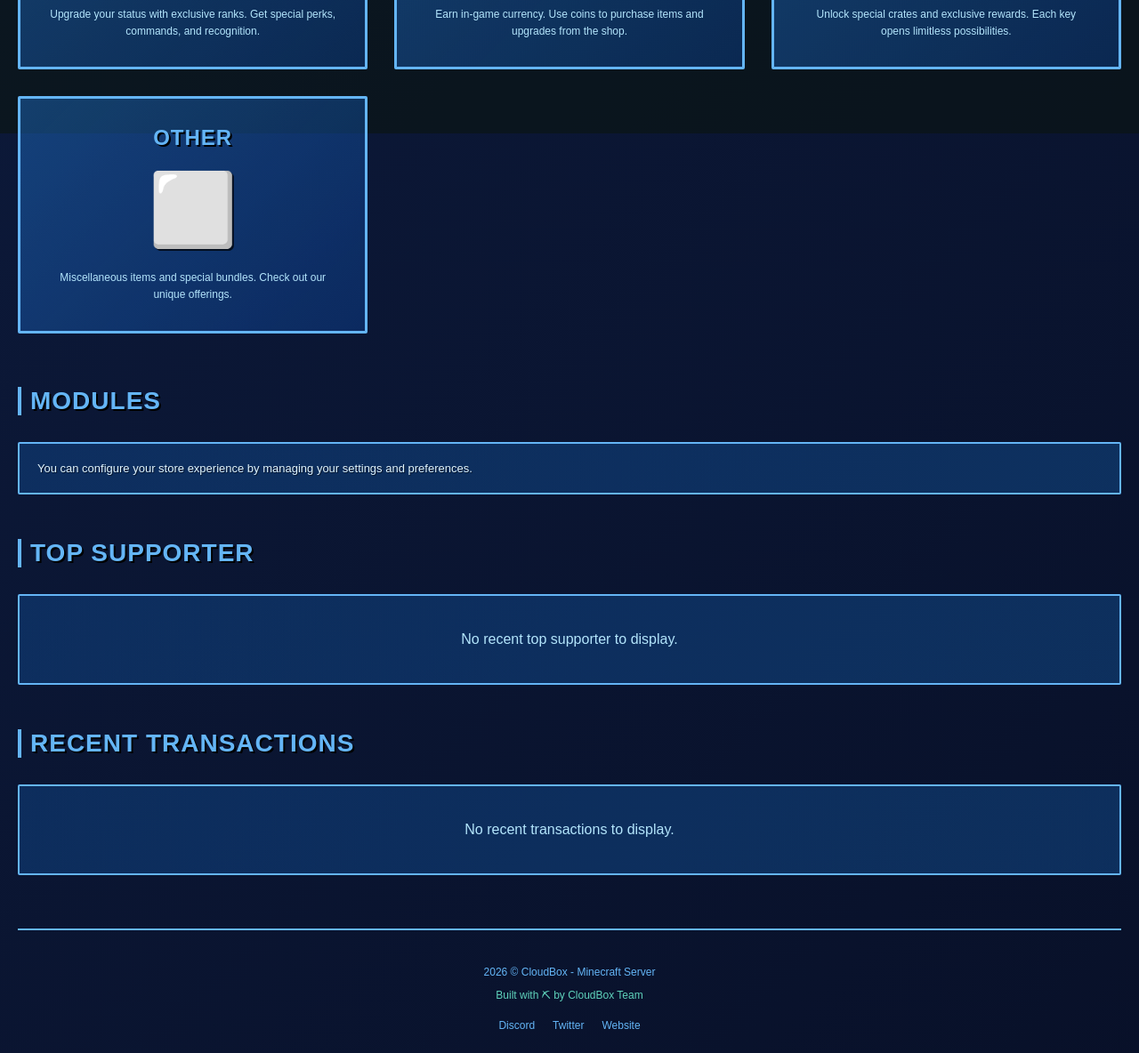
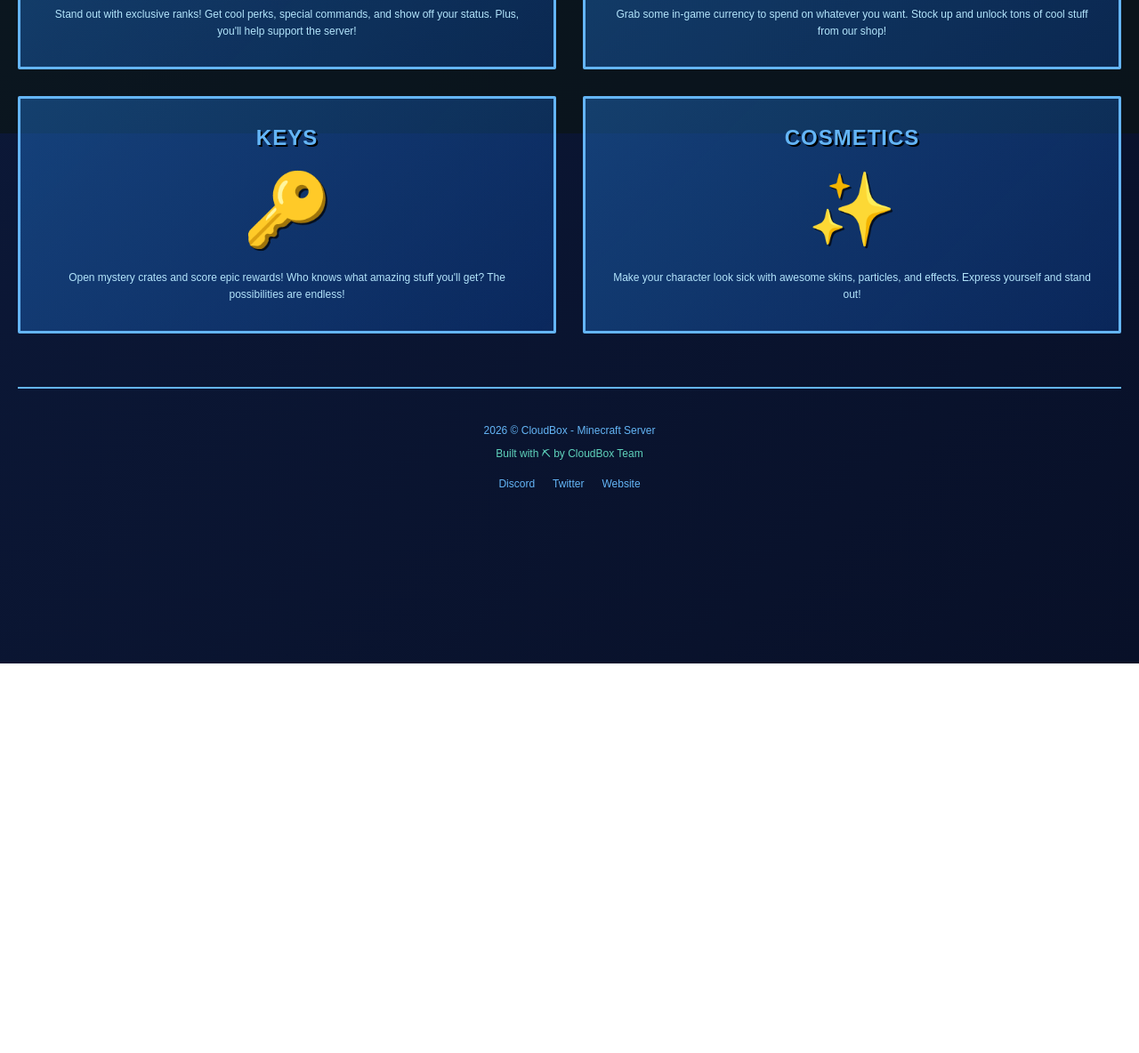
Before and after one commit to Youngblock3k/Cloudb0x, a plain HTML site: page index.html in a window 1280 px wide. Shown: the part 650-1834 px from the top of the page at 89% size. After the commit the page ends 1396 px from the top, so only its background shows below. Drawn offline with Linux system fonts and the light colour scheme.

Commit message:
Update index.html

```diff
--- a/index.html
+++ b/index.html
@@ -152,9 +152,15 @@
         /* Grid Section */
         .grid {
             display: grid;
-            grid-template-columns: repeat(auto-fit, minmax(320px, 1fr));
+            grid-template-columns: repeat(2, 1fr);
             gap: 30px;
             margin-bottom: 60px;
+        }
+
+        @media (max-width: 900px) {
+            .grid {
+                grid-template-columns: 1fr;
+            }
         }
 
         /* Store Item Card */
@@ -338,7 +344,7 @@
 
         <!-- Welcome Message -->
         <div class="welcome-text">
-            Welcome to the official store of CloudBox! Here, you can purchase exclusive items, ranks, and other perks to enhance your experience on our server. Your support helps us maintain and improve the server, ensuring a great experience for all players. Thank you for being part of our community! (Server IP: play.cloudbox.net)
+            Hey there, player! 👋 Welcome to our CloudBox store - your one-stop shop for awesome gear, ranks, and everything you need to level up your experience. We put a lot of effort into keeping our server running smoothly, and every purchase really helps us out. Thanks for being an awesome part of our community! Need help? Hit us up on Discord or check out play.cloudbox.net
         </div>
 
         <!-- Store Items Grid -->
@@ -348,7 +354,7 @@
                 <div class="item-title">RANKS</div>
                 <div class="item-icon">👑</div>
                 <div class="item-description">
-                    Upgrade your status with exclusive ranks. Get special perks, commands, and recognition.
+                    Stand out with exclusive ranks! Get cool perks, special commands, and show off your status. Plus, you'll help support the server!
                 </div>
             </div>
 
@@ -357,7 +363,7 @@
                 <div class="item-title">COINS</div>
                 <div class="item-icon">💰</div>
                 <div class="item-description">
-                    Earn in-game currency. Use coins to purchase items and upgrades from the shop.
+                    Grab some in-game currency to spend on whatever you want. Stock up and unlock tons of cool stuff from our shop!
                 </div>
             </div>
 
@@ -366,37 +372,21 @@
                 <div class="item-title">KEYS</div>
                 <div class="item-icon">🔑</div>
                 <div class="item-description">
-                    Unlock special crates and exclusive rewards. Each key opens limitless possibilities.
+                    Open mystery crates and score epic rewards! Who knows what amazing stuff you'll get? The possibilities are endless!
                 </div>
             </div>
 
-            <!-- Other -->
+            <!-- Cosmetics -->
             <div class="store-item">
-                <div class="item-title">OTHER</div>
-                <div class="item-icon">⬜</div>
+                <div class="item-title">COSMETICS</div>
+                <div class="item-icon">✨</div>
                 <div class="item-description">
-                    Miscellaneous items and special bundles. Check out our unique offerings.
+                    Make your character look sick with awesome skins, particles, and effects. Express yourself and stand out!
                 </div>
             </div>
         </div>
 
-        <!-- Modules Section -->
-        <div class="section-title">MODULES</div>
-        <div class="info-box">
-            You can configure your store experience by managing your settings and preferences.
-        </div>
 
-        <!-- Top Supporter Section -->
-        <div class="section-title">TOP SUPPORTER</div>
-        <div class="empty-state">
-            No recent top supporter to display.
-        </div>
-
-        <!-- Recent Transactions Section -->
-        <div class="section-title">RECENT TRANSACTIONS</div>
-        <div class="empty-state">
-            No recent transactions to display.
-        </div>
 
         <!-- Footer -->
         <div class="footer">
@@ -416,12 +406,12 @@
             item.addEventListener('click', function() {
                 this.style.transform = 'scale(0.95)';
                 setTimeout(() => {
-                    this.style.transform = '';
-                }, 100);
-            });
-        });
-
-        // Add hover sound effect simulation
+                 Made with ❤️ by the CloudBox Team</div>
+            <div style="margin-top: 10px; font-size: 11px;">© 2026 CloudBox • Questions? Join our Discord! 🎮</div>
+            <div class="footer-links">
+                <a href="#">Discord Server</a>
+                <a href="#">Rules & FAQ</a>
+                <a href="#">Supportimulation
         document.querySelectorAll('.header-btn, .store-item').forEach(el => {
             el.addEventListener('mouseenter', function() {
                 // Visual feedback is handled by CSS
```
